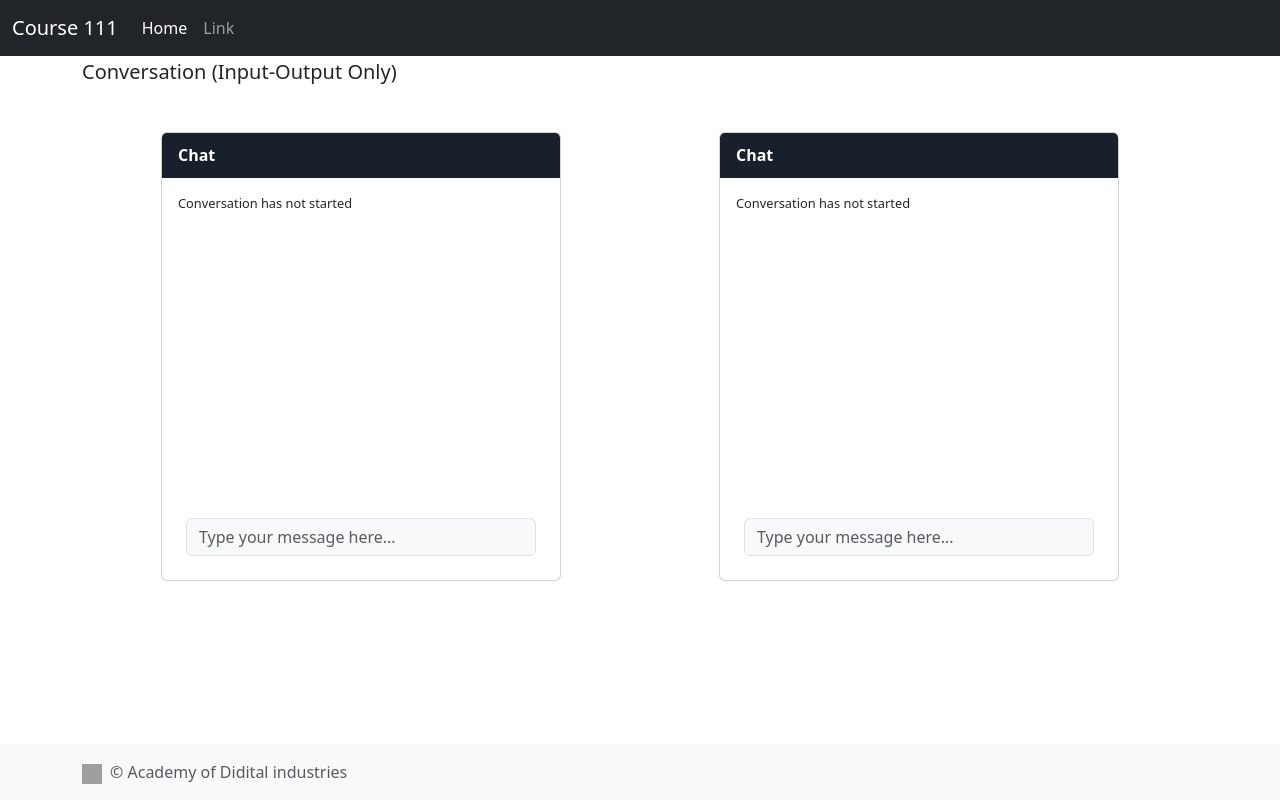
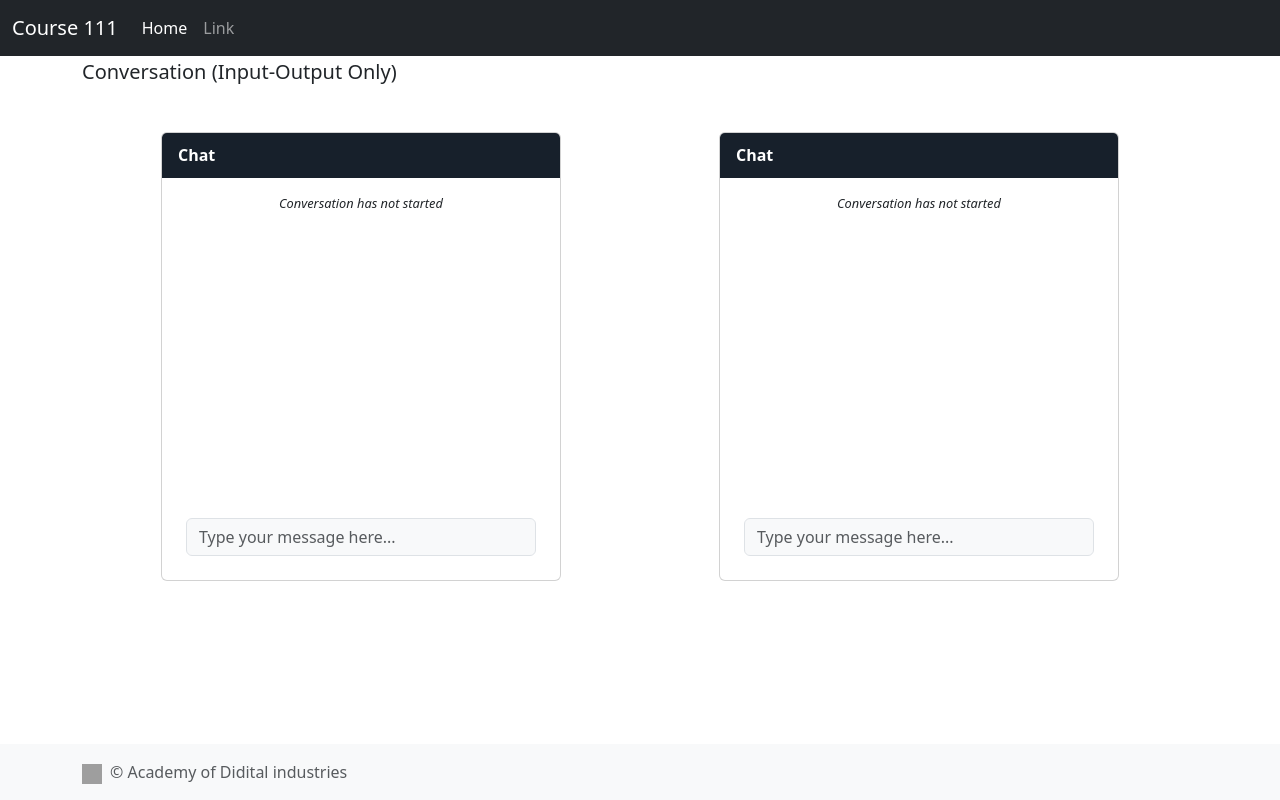
Before and after one commit to annamotsikula/course-111, an Angular app: page / in a window 1280 px wide. Built offline with nearby package versions, Linux system fonts and the light colour scheme; grey boxes are pictures that could not be loaded.

Commit message:
fix: minor style for empty chat

```diff
--- a/src/app/chat/chat.component.html
+++ b/src/app/chat/chat.component.html
@@ -16,7 +16,7 @@
                 </div>
             </li>
         } @empty {
-            Conversation has not started
+            <p class="empty">Conversation has not started</p>
         }
       </ul>
       <div class="form-outline p-2">
--- a/src/app/chat/chat.component.scss
+++ b/src/app/chat/chat.component.scss
@@ -123,6 +123,11 @@
 
 
     }
+    .empty {
+        text-align: center;
+        font-style: italic;
+        vertical-align: bottom;
+    }
 
 
 }
```
